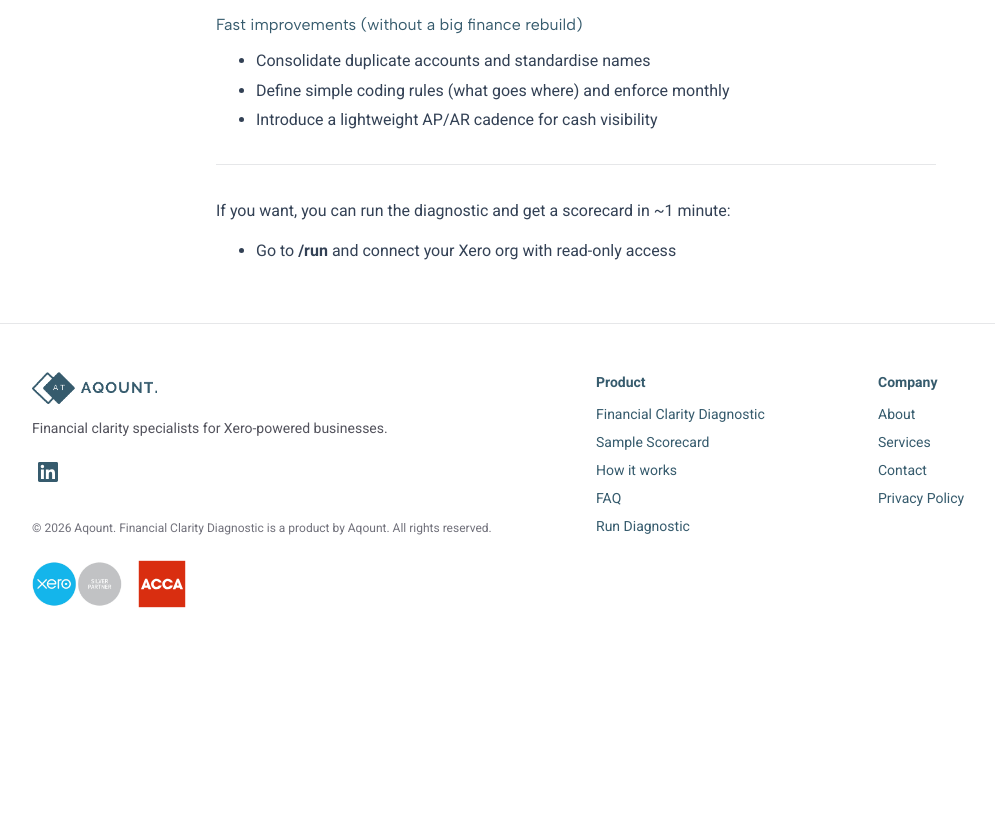
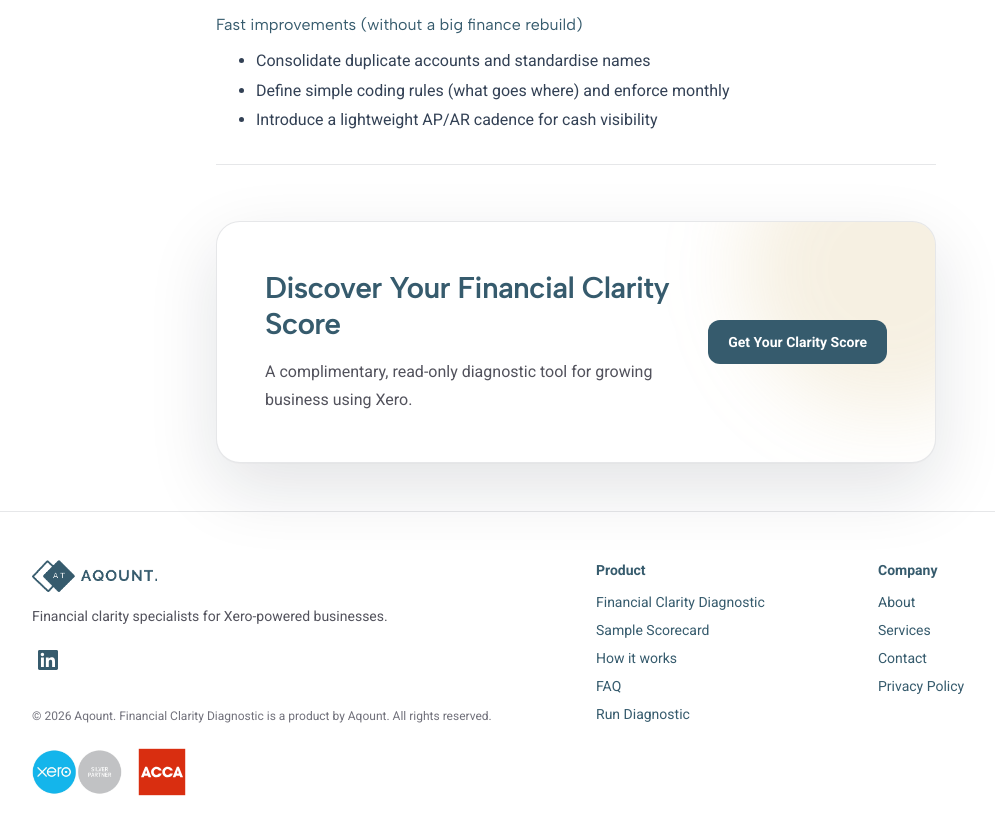
Before and after one commit to noemisasum/xero-financial-clarity, a Next.js app: page /insights/financial-clarity-scorecard in a window 1280 px wide. Shown: the part 968-1802 px from the top of the page, without its empty margins (64-1059 px from the left). Before the commit the page ends 1624 px from the top, so only its background shows below. Built offline with nearby package versions, Linux system fonts and the light colour scheme.

Commit message:
Replace inline run instructions with homepage-style CTA

```diff
--- a/src/app/insights/[slug]/page.tsx
+++ b/src/app/insights/[slug]/page.tsx
@@ -1,6 +1,7 @@
 import { notFound } from "next/navigation";
 import { compileMDX } from "next-mdx-remote/rsc";
 
+import Button from "@/components/Button";
 import TopNav from "@/components/TopNav";
 import Footer from "@/components/Footer";
 import { getInsightPost, listInsightSlugs } from "@/lib/insights";
@@ -71,6 +72,28 @@ export default async function InsightPostPage({
 
         <article className="insights-content mt-10">{content}</article>
 
+        {/* CTA (match homepage style) */}
+        <section className="mt-14">
+          <div className="relative overflow-hidden rounded-3xl border border-[var(--border)] bg-white p-8 shadow-[0_1px_0_rgba(17,24,39,0.02),0_25px_70px_rgba(17,24,39,0.12)] sm:p-12">
+            <div className="absolute -right-24 -top-24 h-72 w-72 rounded-full bg-[color:var(--accent-soft)] blur-2xl" />
+            <div className="relative">
+              <div className="grid gap-6 lg:grid-cols-[1fr_auto] lg:items-center">
+                <div>
+                  <h3 className="text-2xl font-semibold tracking-tight text-[color:var(--heading)] sm:text-3xl">
+                    Discover Your Financial Clarity Score
+                  </h3>
+                  <p className="mt-4 max-w-2xl text-base leading-7 text-zinc-600">
+                    A complimentary, read-only diagnostic tool for growing business using Xero.
+                  </p>
+                </div>
+                <div className="lg:justify-self-end">
+                  <Button href="/api/xero/connect">Get Your Clarity Score</Button>
+                </div>
+              </div>
+            </div>
+          </div>
+        </section>
+
         <script
           type="application/ld+json"
           dangerouslySetInnerHTML={{ __html: JSON.stringify(jsonLd) }}
--- a/src/content/insights/financial-clarity-scorecard.mdx
+++ b/src/content/insights/financial-clarity-scorecard.mdx
@@ -39,7 +39,3 @@ In practice, clarity depends on structure. A scorecard typically checks:
 - Introduce a lightweight AP/AR cadence for cash visibility
 
 ---
-
-If you want, you can run the diagnostic and get a scorecard in ~1 minute:
-
-- Go to **/run** and connect your Xero org with read-only access
```
